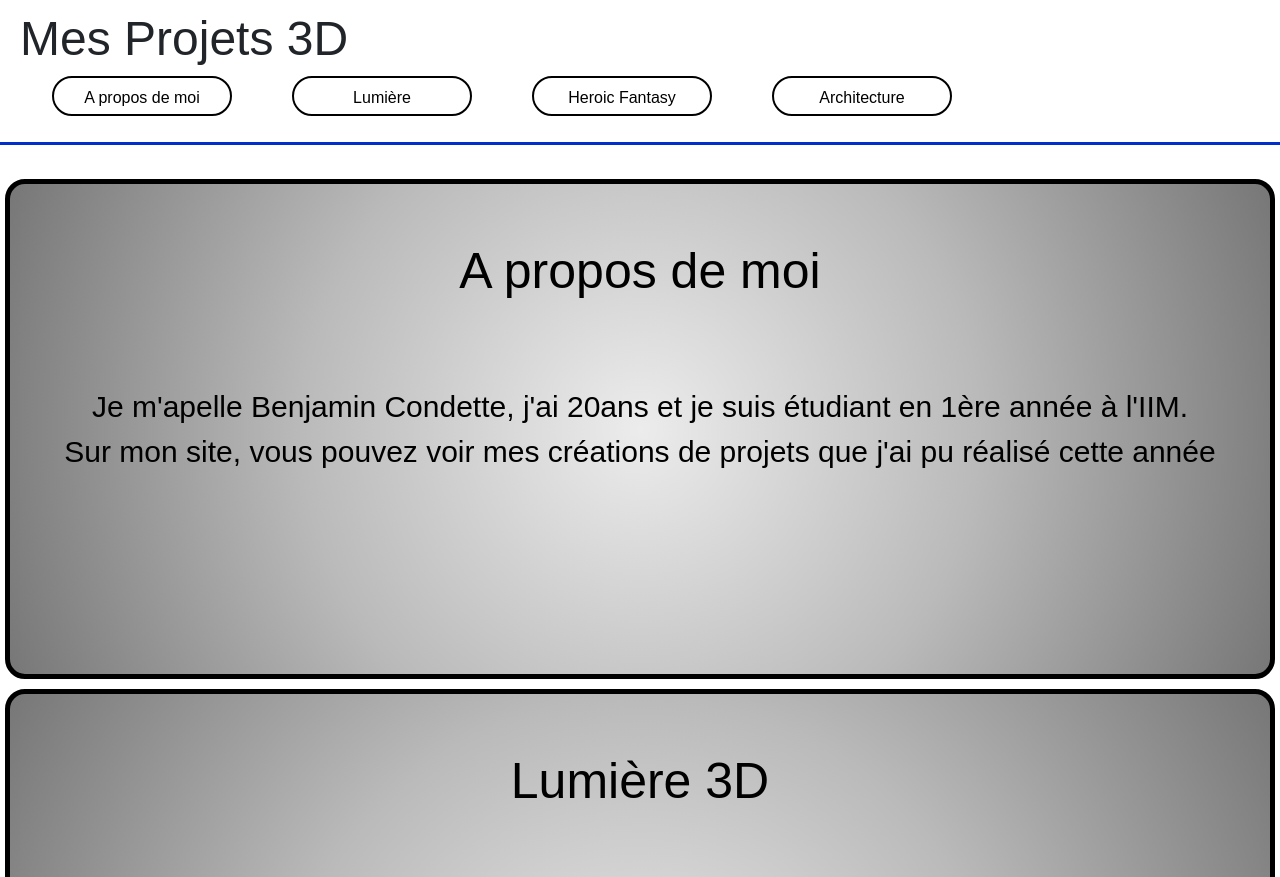
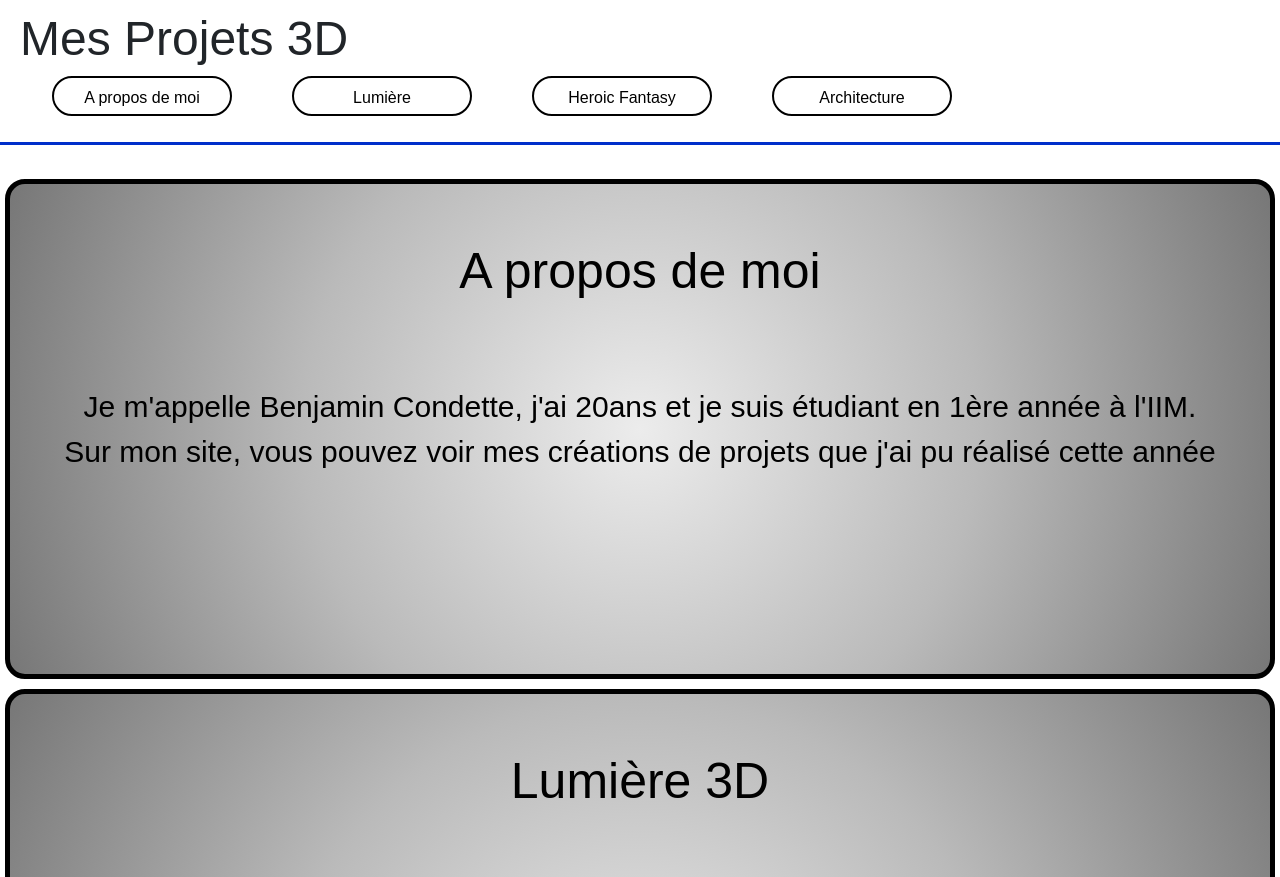
Before and after one commit to xBiboux/Projet27novembre, a plain HTML site: page index.html in a window 1280 px wide. Shown: the top 877 px of the page. Drawn offline with nearby package versions, Linux system fonts and the light colour scheme.

Commit message:
Update index.html

```diff
--- a/index.html
+++ b/index.html
@@ -25,7 +25,7 @@
                 A propos de moi
                 <br>
                 <br>
-                <div class="moi">Je m'apelle Benjamin Condette, j'ai 20ans et je suis étudiant en 1ère année à l'IIM.</div>
+                <div class="moi">Je m'appelle Benjamin Condette, j'ai 20ans et je suis étudiant en 1ère année à l'IIM.</div>
                 <div class="moi">Sur mon site, vous pouvez voir mes créations de projets que j'ai pu réalisé cette année </div>
             </div>
             <div class="section two" id="section2">
```
